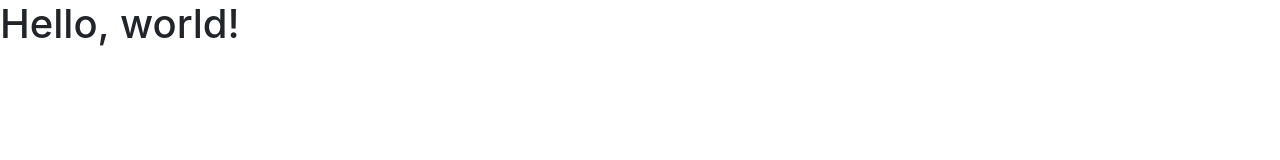
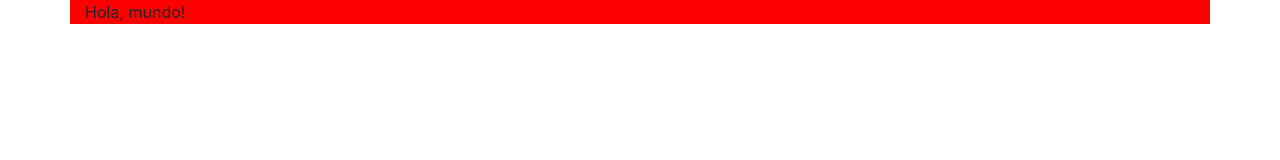
Before and after one commit to vanessajeon/TPS2311FT_PatinoCesar, a plain HTML site: page 20230313_bootstrap/index.html in a window 1280 px wide. Drawn offline with nearby package versions, Linux system fonts and the light colour scheme.

Commit message:
container CSS

```diff
--- a/20230313_bootstrap/index.html
+++ b/20230313_bootstrap/index.html
@@ -11,7 +11,9 @@
     <title>Hello, world!</title>
   </head>
   <body>
-    <h1>Hello, world!</h1>
+    <div class="container" style="background: red;">
+      Hola, mundo!
+    </div>
 
     <!-- Optional JavaScript; choose one of the two! -->
 
```
